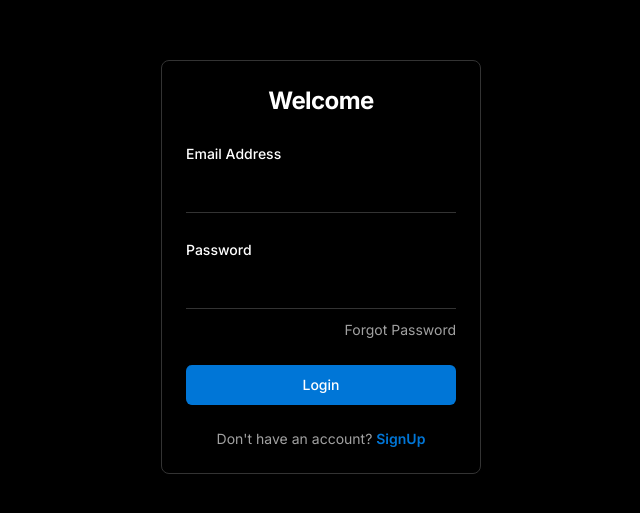
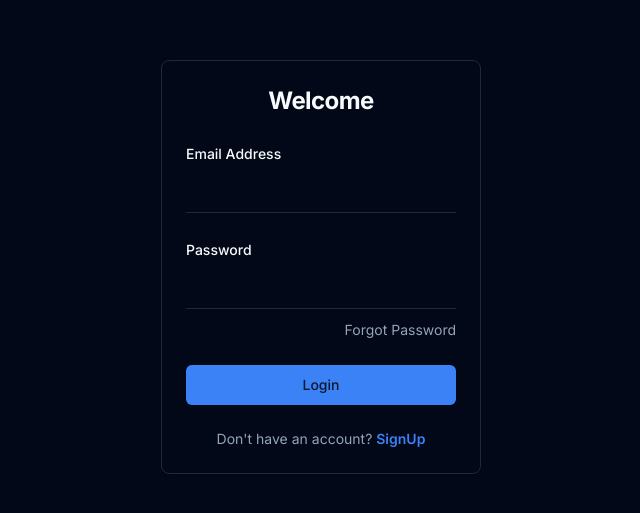
Before and after one commit to SadiqNaizam/mlo-a774-6df1, a React (Vite) app: page / in a window 1280 px wide. Shown: the part 133-646 px from the top of the page, without its empty margins (319-959 px from the left). Built offline with nearby package versions, Linux system fonts and the light colour scheme.

Commit message:
Updated code files: index.css

```diff
--- a/src/index.css
+++ b/src/index.css
@@ -6,39 +6,28 @@
 
 @layer base {
   :root {
-    --background: 0 0% 0%;
-    --foreground: 0 0% 100%;
-
-    --card: 0 0% 0%;
-    --card-foreground: 0 0% 100%;
-
-    --popover: 0 0% 0%;
-    --popover-foreground: 0 0% 100%;
-
-    --primary: 207.2 100% 42.2%;
-    --primary-foreground: 0 0% 100%;
-
-    --secondary: 210 40% 96.1%;
-    --secondary-foreground: 222.2 47.4% 11.2%;
-
-    --muted: 210 40% 96.1%;
-    --muted-foreground: 0 0% 63%;
-
-    --accent: 207.2 100% 42.2%;
-    --accent-foreground: 0 0% 100%;
-
-    --destructive: 0 84.2% 60.2%;
+    --background: 222.2 84% 4.9%;
+    --foreground: 210 40% 98%;
+    --card: 222.2 84% 4.9%;
+    --card-foreground: 210 40% 98%;
+    --popover: 222.2 84% 4.9%;
+    --popover-foreground: 210 40% 98%;
+    --primary: 217.2 91.2% 59.8%;
+    --primary-foreground: 222.2 47.4% 11.2%;
+    --secondary: 217.2 32.6% 17.5%;
+    --secondary-foreground: 210 40% 98%;
+    --muted: 217.2 32.6% 17.5%;
+    --muted-foreground: 215 20.2% 65.1%;
+    --accent: 217.2 32.6% 17.5%;
+    --accent-foreground: 210 40% 98%;
+    --destructive: 0 62.8% 30.6%;
     --destructive-foreground: 210 40% 98%;
-
-    --border: 0 0% 20%;
-    --input: 0 0% 20%;
-    --ring: 207.2 100% 42.2%;
-
+    --border: 217.2 32.6% 17.5%;
+    --input: 217.2 32.6% 17.5%;
+    --ring: 217.2 91.2% 59.8%;
     --radius: 0.5rem;
   }
-}
 
-@layer base {
   * {
     @apply border-border;
   }
```
